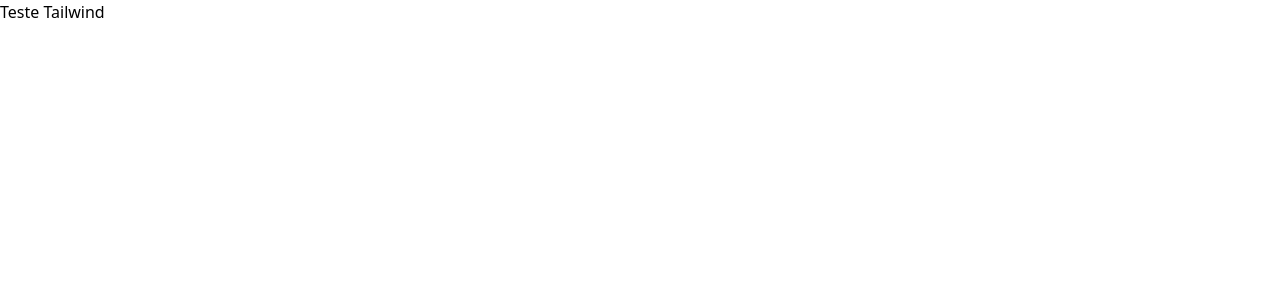
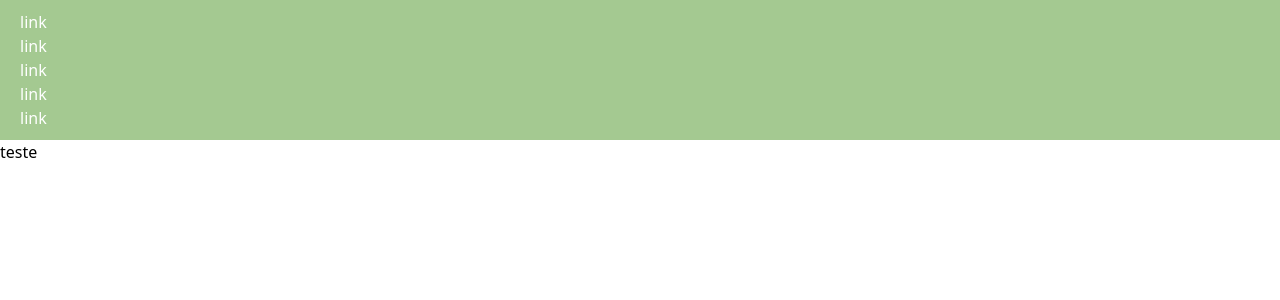
Before and after one commit to TheYautja/Projeto-Integrador-2G-Grupo3, a React (Vite) app: page / in a window 1280 px wide. Shown: the top 300 px of the page. Built offline with nearby package versions, Linux system fonts and the light colour scheme.

Commit message:
added Homepage no App

```diff
--- a/src/App.jsx
+++ b/src/App.jsx
@@ -1,8 +1,11 @@
 import './App.css'
+import Homepage from './paginas/Homepage'
 
 function App (){
   return(
-    <h1>Teste Tailwind</h1>
+      <div>
+        <Homepage />
+      </div>
   )
 }
 
--- a/src/paginas/Homepage.jsx
+++ b/src/paginas/Homepage.jsx
@@ -0,0 +1,12 @@
+import Header from "./Header"
+
+function Homepage (){
+    return(
+        <div>
+            <Header />
+            <p>teste</p>
+        </div>
+    )
+}
+
+export default Homepage;
```
